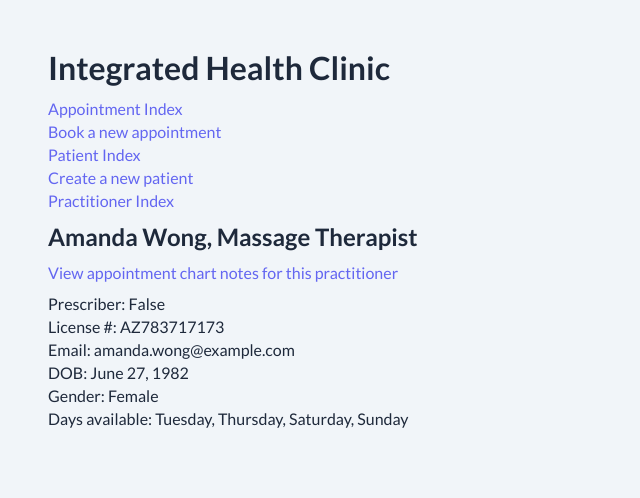
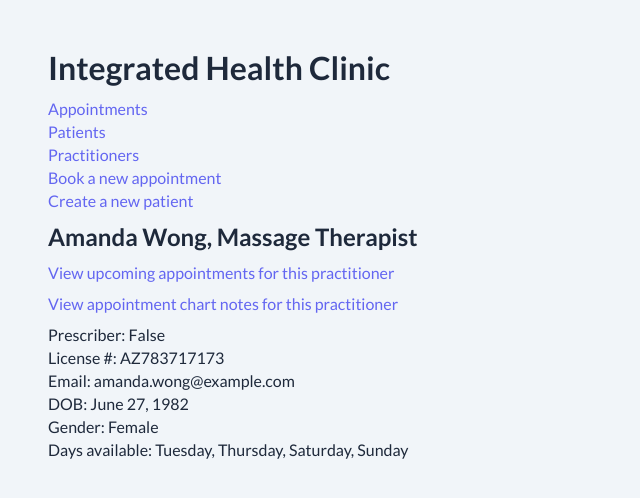
Before and after one commit to joe-mccann-dev/integrated_health_clinic, a Django app: page /appointments/practitioners/2 in a window 1280 px wide. Shown: the top 498 px of the page, without its empty margins (0-640 px from the left). Run offline with Django 5.2, Linux system fonts and the light colour scheme; data comes from the database, SQL or seed files in the repository; parts of the project's set-up code (start-up, migrations or seed data) failed here and were passed over.

Commit message:
Add upcoming appointment view for practitioner. Move update/delete nav to bottom.

```diff
--- a/appointments/models.py
+++ b/appointments/models.py
@@ -1,7 +1,7 @@
 from django.db import models
 from patients.models import Gender
 from django.core.exceptions import ValidationError
-from datetime import timedelta
+from datetime import timedelta, date
 
 class Practitioner(models.Model):
   TYPE_CHOICES = [
@@ -59,6 +59,9 @@ class Practitioner(models.Model):
 
   def current_appointments_by_date(self, appointment_date):
     return Appointment.objects.filter(practitioner=self, appointment_date=appointment_date)
+
+  def upcoming_appointments(self):
+    return Appointment.objects.filter(practitioner=self, appointment_date__gte=date.today())
 
 class ChartNote(models.Model):
   created_at = models.DateTimeField(auto_now_add=True)
--- a/appointments/templates/appointments/notes/chartnote.html
+++ b/appointments/templates/appointments/notes/chartnote.html
@@ -1,10 +1,9 @@
 {% extends "base.html" %}
 
-{% block title %}Practitioner Charts{% endblock %}
+{% block title %}Appointment Chart Note{% endblock %}
 
 
 {% block content %}
-<h2>Practitioner Charts</h2>
 <h3>Appointment Note</h3>
 <h4>{{chartnote.appointment}}</h3>
 
@@ -12,5 +11,5 @@
   <p>{{chartnote.chart_note}}</p>
 </div>
 
-
+<a href="{% url 'patients:detail' chartnote.appointment.patient.id %}">Return to patient detail</a>
 {% endblock %}
--- a/appointments/templates/practitioners/detail.html
+++ b/appointments/templates/practitioners/detail.html
@@ -4,6 +4,7 @@
 
 {% block content %}
 <h2>{{practitioner}}</h2>
+<a href="{% url 'appointments:practitioner-appointments' practitioner.id %}">View upcoming appointments for this practitioner</a>
 <a href="{% url 'appointments:practitioner-chartnotes' practitioner.id %}">View appointment chart notes for this practitioner</a>
 <ul>
     <ul><li>
--- a/appointments/urls.py
+++ b/appointments/urls.py
@@ -24,6 +24,11 @@ urlpatterns = [
         name="practitioner-detail",
     ),
     path(
+      "practitioners/<int:pk>/appointments",
+      views.PractitionerAppointmentsView.as_view(),
+      name = "practitioner-appointments"
+    ),
+    path(
       "notes/practitioners/<int:pk>/",
       views.PractitionerChartsView.as_view(),
       name="practitioner-chartnotes",
--- a/appointments/views.py
+++ b/appointments/views.py
@@ -12,6 +12,18 @@ class IndexView(generic.ListView):
     def get_queryset(self):
         return Appointment.objects.order_by("appointment_date")
 
+class PractitionerAppointmentsView(generic.DetailView):
+    model = Practitioner
+    template_name = "practitioners/appointments/index.html"
+    context_object_name = "practitioner"
+
+    def get_context_data(self, **kwargs: Any):
+        context = super().get_context_data(**kwargs)
+        practitioner = self.get_object()
+        appointments = practitioner.upcoming_appointments()
+        context["appointments"] = appointments
+
+        return context
 
 # secondary view on appointment click:
 class DetailView(generic.DetailView):
--- a/integrated_health_clinic/templates/base.html
+++ b/integrated_health_clinic/templates/base.html
@@ -14,11 +14,12 @@
   <div id="content">
     <h1>Integrated Health Clinic</h1>
     <nav>
-      <a href="{% url 'appointments:index' %}">Appointment Index</a>
+      <a href="{% url 'appointments:index' %}">Appointments</a>
+      <a href="{% url 'patients:index' %}">Patients</a>
+      <a href="{% url 'appointments:practitioner-index' %}">Practitioners</a>
       <a href="{% url 'appointments:add' %}">Book a new appointment</a>
-      <a href="{% url 'patients:index' %}">Patient Index</a>
       <a href="{% url 'patients:add' %}">Create a new patient</a>
-      <a href="{% url 'appointments:practitioner-index' %}">Practitioner Index</a>
+
     </nav>
     {% block content %}{% endblock %}
   </div>
```
Also changed, not shown: appointments/templates/appointments/detail.html (+5 -5 lines), appointments/templates/practitioners/appointments/index.html (added, +15 -0 lines), patients/templates/patients/detail.html (+6 -5 lines).
